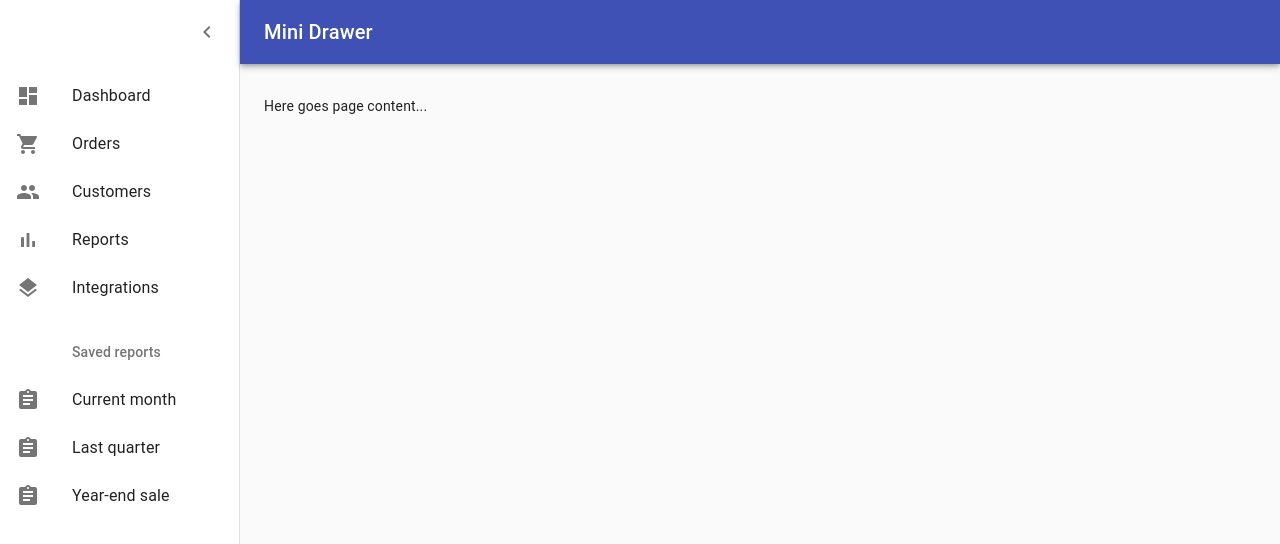
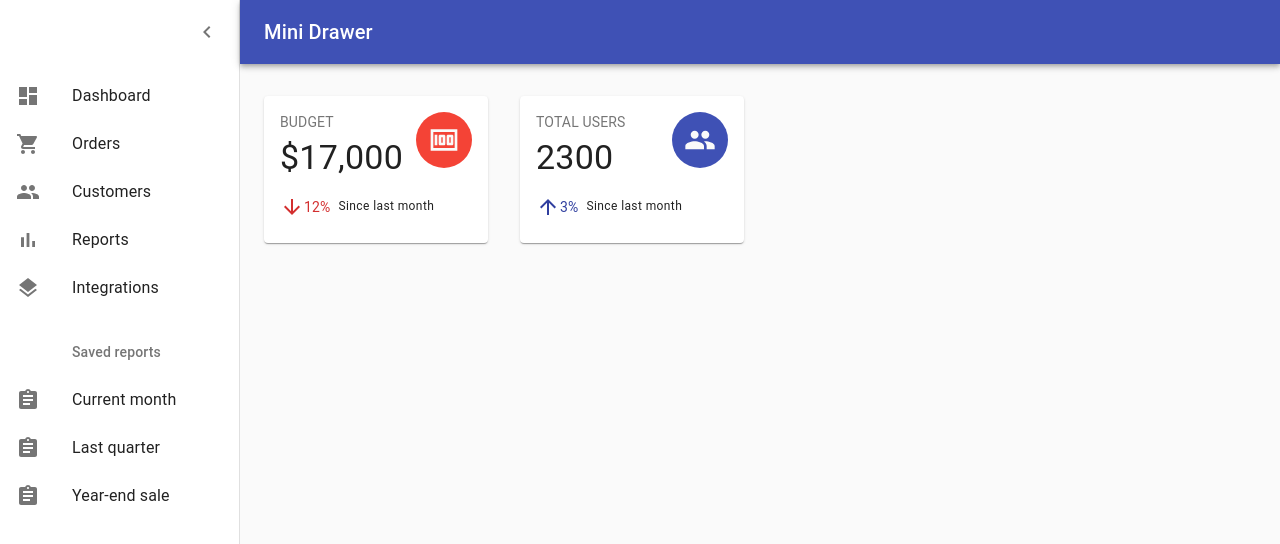
Before and after one commit to stepan-anokhin/practice-mui-templates, a Next.js app: page /dashboard/mini in a window 1280 px wide. Shown: the top 544 px of the page. Built offline with nearby package versions, Linux system fonts and the light colour scheme.

Commit message:
Add some dashboard content

```diff
--- a/package.json
+++ b/package.json
@@ -25,6 +25,7 @@
     "clsx": "^1.0.4",
     "markdown-to-jsx": "^6.10.3",
     "next": "^9.1.1",
+    "prop-types": "^15.7.2",
     "raw-loader": "^3.1.0",
     "react": "^16.10.2",
     "react-dom": "^16.10.2"
--- a/pages/dashboard/mini/index.js
+++ b/pages/dashboard/mini/index.js
@@ -9,6 +9,9 @@ import ChevronLeftIcon from '@material-ui/icons/ChevronLeft';
 import menuCategories from '../../../src/dashboard/mini/menu-items';
 import MenuItemCategory from "../../../src/dashboard/mini/MenItemGroup";
 import Container from "@material-ui/core/Container";
+import Budget from "../../../src/dashboard/components/Budget";
+import Grid from "@material-ui/core/Grid";
+import TotalUsers from "../../../src/dashboard/components/TotalUsers";
 
 const drawerWidth = 240;
 
@@ -186,7 +189,29 @@ function Index() {
                 <div className={classes.contentAppBarSpacer}/>
                 {/* Actual page content container */}
                 <Container className={classes.contentContainer}>
-                    Here goes page content...
+                    <Grid
+                        container
+                        spacing={4}
+                    >
+                        <Grid
+                            item
+                            xl={3}
+                            lg={3}
+                            sm={6}
+                            xs={12}
+                        >
+                            <Budget value={17000} diffPercent={-12}/>
+                        </Grid>
+                        <Grid
+                            item
+                            xl={3}
+                            lg={3}
+                            sm={6}
+                            xs={12}
+                        >
+                            <TotalUsers value={2300} diffPercent={+3}/>
+                        </Grid>
+                    </Grid>
                 </Container>
             </main>
         </div>
--- /dev/null
+++ b/src/dashboard/components/Budget.js
@@ -0,0 +1,26 @@
+import React from "react";
+import PropTypes from 'prop-types';
+import MoneyIcon from "@material-ui/icons/Money";
+import MonthDifference from "./MonthDifference";
+
+
+function Budget(props) {
+    const {value, ...rest} = props;
+
+    return (
+        <MonthDifference
+            title="budget"
+            value={`$${value.toLocaleString()}`}
+            icon={MoneyIcon}
+            {...rest}
+        />
+    );
+}
+
+Budget.propTypes = {
+    value: PropTypes.number.required,
+    diffPercent: PropTypes.number.required,
+    className: PropTypes.string,
+};
+
+export default Budget;
--- /dev/null
+++ b/src/dashboard/components/MonthDifference.js
@@ -0,0 +1,110 @@
+import React from "react";
+import PropTypes from 'prop-types';
+import {Card, CardContent, makeStyles, Typography} from "@material-ui/core";
+import clsx from "clsx";
+import Grid from "@material-ui/core/Grid";
+import Avatar from "@material-ui/core/Avatar";
+import ArrowDownIcon from "@material-ui/icons/ArrowDownward";
+import ArrowUpIcon from "@material-ui/icons/ArrowUpward";
+
+const useStyles = makeStyles(theme => ({
+    root: {
+        height: '100%',
+    },
+    title: {
+        display: 'flex',
+        alignItems: 'center',
+    },
+    avatarDown: {
+        backgroundColor: theme.palette.error.main,
+        height: 56,
+        width: 56,
+    },
+    avatarUp: {
+        backgroundColor: theme.palette.primary.main,
+        height: 56,
+        width: 56,
+    },
+    icon: {
+        height: 32,
+        width: 32,
+    },
+    difference: {
+        marginTop: theme.spacing(2),
+        display: 'flex',
+        alignItems: 'center',
+    },
+    diffIconDown: {
+        color: theme.palette.error.dark,
+    },
+    diffValueDown: {
+        color: theme.palette.error.dark,
+        marginRight: theme.spacing(1),
+    },
+    diffIconUp: {
+        color: theme.palette.primary.dark,
+    },
+    diffValueUp: {
+        color: theme.palette.primary.dark,
+        marginRight: theme.spacing(1),
+    },
+}));
+
+
+function MonthDifference(props) {
+    const classes = useStyles();
+    const {className, title, value, diffPercent, icon: Icon, ...rest} = props;
+
+    const up = diffPercent > 0;
+    const ArrowIcon = up ? ArrowUpIcon : ArrowDownIcon;
+
+    return (
+        <Card
+            {...rest}
+            className={clsx(classes.root, className)}
+        >
+            <CardContent>
+                <Grid container justify="space-between">
+                    <Grid item>
+                        <Typography
+                            className={classes.title}
+                            color="textSecondary"
+                            gutterBottom
+                            variant="body2"
+                        >
+                            {title.toUpperCase()}
+                        </Typography>
+                        <Typography variant="h4">{value}</Typography>
+                    </Grid>
+                    <Grid item>
+                        <Avatar className={up ? classes.avatarUp : classes.avatarDown}>
+                            <Icon className={classes.icon}/>
+                        </Avatar>
+                    </Grid>
+                </Grid>
+                <div className={classes.difference}>
+                    <ArrowIcon className={up ? classes.diffIconUp : classes.diffIconDown}/>
+                    <Typography
+                        className={up ? classes.diffValueUp : classes.diffValueDown}
+                        variant="body2"
+                    >
+                        {Math.abs(diffPercent)}%
+                    </Typography>
+                    <Typography variant="caption">
+                        Since last month
+                    </Typography>
+                </div>
+            </CardContent>
+        </Card>
+    );
+}
+
+MonthDifference.propTypes = {
+    className: PropTypes.string,
+    title: PropTypes.string.required,
+    value: PropTypes.string.required,
+    diffPercent: PropTypes.number.required,
+    icon: PropTypes.elementType.required,
+};
+
+export default MonthDifference;
--- /dev/null
+++ b/src/dashboard/components/TotalUsers.js
@@ -0,0 +1,23 @@
+import React from "react";
+import PropTypes from 'prop-types';
+import PeopleIcon from "@material-ui/icons/People";
+import MonthDifference from "./MonthDifference";
+
+
+function TotalUsers(props) {
+    return (
+        <MonthDifference
+            title="Total Users"
+            icon={PeopleIcon}
+            {...props}
+        />
+    );
+}
+
+TotalUsers.propTypes = {
+    value: PropTypes.number.required,
+    diffPercent: PropTypes.number.required,
+    className: PropTypes.string,
+};
+
+export default TotalUsers;
```
